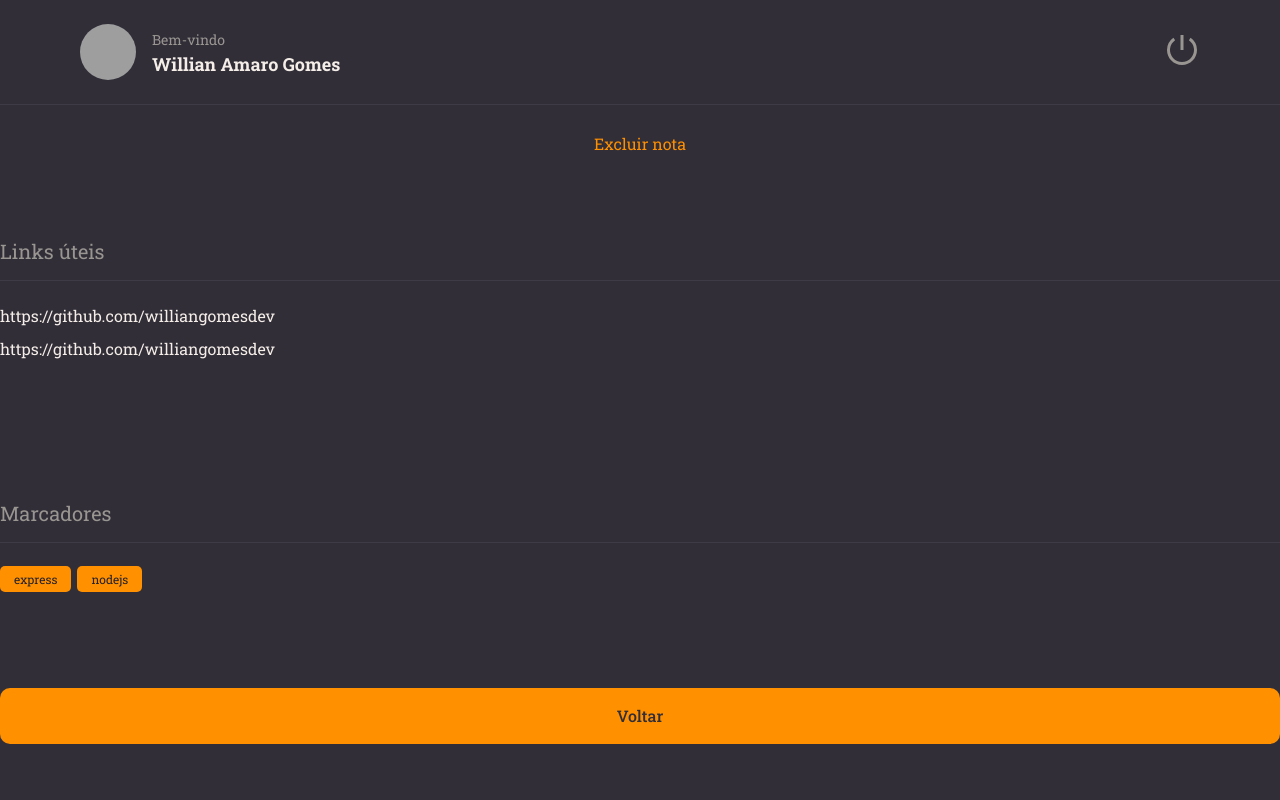
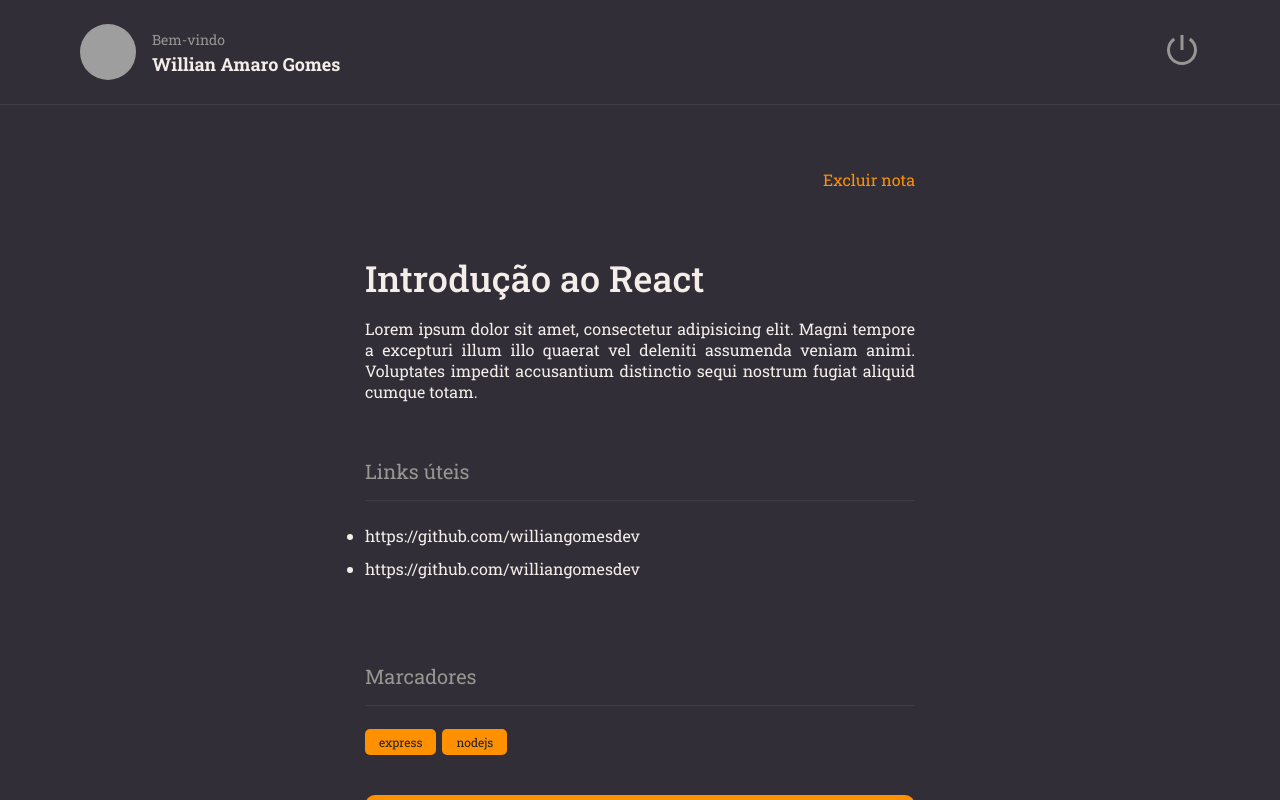
Before and after one commit to williangomesdev/Explorer-Stage10-Rocketnotes-Frontend-, a React (Vite) app: page / in a window 1280 px wide. Built offline with nearby package versions, Linux system fonts and the light colour scheme; grey boxes are pictures that could not be loaded.

Commit message:
terminando detalhes

```diff
--- a/src/pages/Details/index.jsx
+++ b/src/pages/Details/index.jsx
@@ -3,12 +3,22 @@ import { ButtonText } from '../../components/ButtonText'
 import { Header } from '../../components/Header'
 import { Section } from '../../components/Section'
 import { Tag } from '../../components/Tag'
-import { Container, Links } from './styles.js'
+import { Container, Links, Content } from './styles.js'
 export function Details() {
   return (
     <Container>
       <Header />
-      <ButtonText title="Excluir nota"/>
+
+      <main>
+        <Content>
+
+          <ButtonText title="Excluir nota" />
+
+          <h1>Introdução ao React</h1>
+          <p>Lorem ipsum dolor sit amet, consectetur adipisicing elit.
+            Magni tempore a excepturi illum illo quaerat vel deleniti assumenda veniam animi.
+            Voluptates impedit accusantium distinctio sequi nostrum fugiat aliquid cumque totam.</p>
+
           <Section title="Links úteis">
             <Links>
               <li><a href="#">https://github.com/williangomesdev</a></li>
@@ -21,7 +31,9 @@ export function Details() {
             <Tag title="nodejs" />
           </Section>
           <Button title="Voltar" />
-    </Container>
+        </Content>
+      </main>
+    </Container >
   )
 
 }
--- a/src/pages/Details/styles.js
+++ b/src/pages/Details/styles.js
@@ -8,6 +8,12 @@ export const Container = styled.div`
   grid-template-areas:
     "header"
     "content";
+
+  > main {
+    grid-area: "content";
+    overflow-y: scroll;
+    padding: 4rem 0;
+  }
 `;
 
 export const Links = styled.ul`
@@ -20,3 +26,26 @@ export const Links = styled.ul`
     }
   }
 `;
+
+export const Content = styled.div`
+  max-width: 34.375rem;
+  margin: 0 auto;
+  display: flex;
+  flex-direction: column;
+
+  > button:first-child {
+    align-self: end;
+  }
+
+  > h1 {
+    font-size: 2.25rem;
+    font-weight: 500;
+    padding-top: 4rem;
+  }
+
+  > p {
+    font-size: 1rem;
+    margin-top: 1rem;
+    text-align: justify;
+  }
+`;
```
Lines whose indentation alone changed are shown as unchanged.
